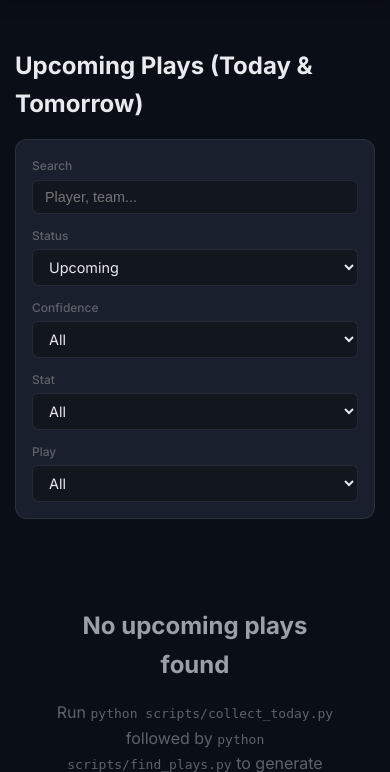
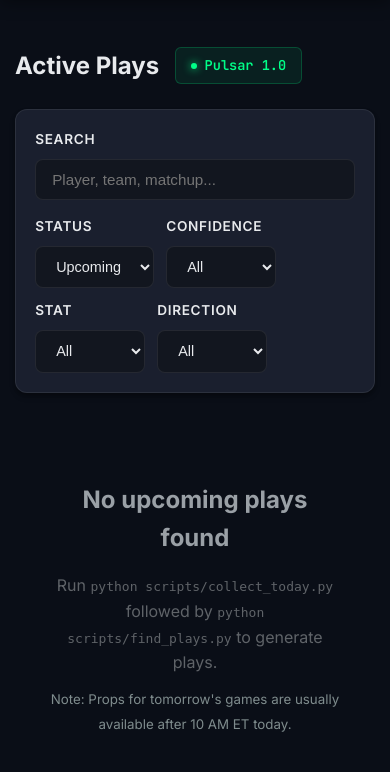
Before and after one commit to ahicks5/betsHF, a Flask app: page /plays/today in a window 390 px wide. Shown: the part 164-936 px from the top of the page. After the commit the page ends 896 px from the top, so only its background shows below. Run offline with Flask 3, Linux system fonts and the light colour scheme; data that the repository does not hold is empty.

Commit message:
Add Pulsar 1.0 branding, redesign filters, improve page titles
PULSAR 1.0 MODEL BRANDING:
- Added glowing green badge with "Pulsar 1.0" to all pages
- Pulsing dot indicator shows model is active
- Appears on: Active Plays, Play History, Analytics Dashboard
- Clear indication this is the current model running

FILTER REDESIGN:
- Search box now prominent and larger on left
- Filter dropdowns grouped on right
- Bigger, bolder labels (uppercase, better color)
- Better spacing and padding
- Search input highlights green on focus
- Changed "Play" filter to "Direction" (clearer)
- Mobile: stacks vertically with search full-width

PAGE TITLE IMPROVEMENTS:
- "Upcoming Plays (Today & Tomorrow)" → "Active Plays" (tighter, concise)
- Better visual hierarchy with model badge
- Cleaner header layout

All pages now clearly show they're powered by Pulsar 1.0 model!

🤖 Generated with [Claude Code](https://claude.com/claude-code)

Co-Authored-By: Claude <noreply@anthropic.com>

```diff
--- a/templates/upcoming.html
+++ b/templates/upcoming.html
@@ -3,25 +3,38 @@
 {% block title %}Upcoming Plays - PropEdge{% endblock %}
 
 {% block content %}
-<h2 style="margin-bottom: 1rem;">Upcoming Plays (Today & Tomorrow)</h2>
+<!-- Page Header with Model Branding -->
+<div style="display: flex; align-items: center; gap: 1rem; margin-bottom: 1.5rem; flex-wrap: wrap;">
+    <h2 style="margin: 0;">Active Plays</h2>
+    <div style="display: flex; align-items: center; gap: 0.5rem; padding: 0.4rem 0.9rem; background: rgba(0, 255, 136, 0.08); border: 1px solid rgba(0, 255, 136, 0.2); border-radius: 6px;">
+        <span style="width: 6px; height: 6px; background: var(--accent-green); border-radius: 50%; box-shadow: 0 0 8px var(--accent-green);"></span>
+        <span style="font-family: 'JetBrains Mono', monospace; font-size: 0.85rem; font-weight: 600; color: var(--accent-green);">Pulsar 1.0</span>
+    </div>
+</div>
 
-<!-- Compact Filters -->
-<div class="filters" style="padding: 1rem;">
-    <form method="get" style="display: grid; grid-template-columns: repeat(auto-fit, minmax(150px, 1fr)); gap: 0.75rem; align-items: end;">
-        <div>
-            <label style="font-size: 0.75rem; color: var(--text-dim); margin-bottom: 0.25rem; display: block;">Search</label>
+<!-- Redesigned Filters -->
+<div class="card" style="padding: 1.2rem; margin-bottom: 1.5rem;">
+    <form method="get">
+        <div style="display: flex; gap: 1rem; align-items: end; flex-wrap: wrap;">
+            <!-- Search Box (Prominent) -->
+            <div style="flex: 1; min-width: 250px;">
+                <label style="font-size: 0.85rem; font-weight: 600; color: var(--text-primary); margin-bottom: 0.5rem; display: block; text-transform: uppercase; letter-spacing: 0.05em;">Search</label>
                 <input
                     type="text"
                     id="search-input"
-                placeholder="Player, team..."
+                    placeholder="Player, team, matchup..."
                     onkeyup="filterTable()"
-                style="width: 100%; padding: 0.5rem 0.75rem; border: 1px solid var(--border); border-radius: 6px; background: var(--bg-secondary); color: var(--text-primary); font-size: 0.9rem;"
+                    style="width: 100%; padding: 0.7rem 1rem; border: 1px solid var(--border); border-radius: 8px; background: var(--bg-secondary); color: var(--text-primary); font-size: 0.95rem; transition: border-color 0.2s ease;"
+                    onfocus="this.style.borderColor='var(--accent-green)'"
+                    onblur="this.style.borderColor='var(--border)'"
                 />
             </div>
 
+            <!-- Filter Dropdowns -->
+            <div style="display: flex; gap: 0.75rem; flex-wrap: wrap;">
                 <div>
-            <label style="font-size: 0.75rem; color: var(--text-dim); margin-bottom: 0.25rem; display: block;">Status</label>
-            <select name="game_status" onchange="this.form.submit()" style="width: 100%; padding: 0.5rem 0.75rem; border: 1px solid var(--border); border-radius: 6px; background: var(--bg-secondary); color: var(--text-primary); cursor: pointer; font-size: 0.9rem;">
+                    <label style="font-size: 0.85rem; font-weight: 600; color: var(--text-primary); margin-bottom: 0.5rem; display: block; text-transform: uppercase; letter-spacing: 0.05em;">Status</label>
+                    <select name="game_status" onchange="this.form.submit()" style="padding: 0.7rem 1rem; border: 1px solid var(--border); border-radius: 8px; background: var(--bg-secondary); color: var(--text-primary); cursor: pointer; font-size: 0.9rem; min-width: 110px;">
                         <option value="active" {% if game_status_filter == 'active' %}selected{% endif %}>Active</option>
                         <option value="upcoming" {% if game_status_filter == 'upcoming' %}selected{% endif %}>Upcoming</option>
                         <option value="live" {% if game_status_filter == 'live' %}selected{% endif %}>Live</option>
@@ -30,8 +43,8 @@
                 </div>
 
                 <div>
-            <label style="font-size: 0.75rem; color: var(--text-dim); margin-bottom: 0.25rem; display: block;">Confidence</label>
-            <select name="confidence" onchange="this.form.submit()" style="width: 100%; padding: 0.5rem 0.75rem; border: 1px solid var(--border); border-radius: 6px; background: var(--bg-secondary); color: var(--text-primary); cursor: pointer; font-size: 0.9rem;">
+                    <label style="font-size: 0.85rem; font-weight: 600; color: var(--text-primary); margin-bottom: 0.5rem; display: block; text-transform: uppercase; letter-spacing: 0.05em;">Confidence</label>
+                    <select name="confidence" onchange="this.form.submit()" style="padding: 0.7rem 1rem; border: 1px solid var(--border); border-radius: 8px; background: var(--bg-secondary); color: var(--text-primary); cursor: pointer; font-size: 0.9rem; min-width: 110px;">
                         <option value="all" {% if confidence_filter == 'all' %}selected{% endif %}>All</option>
                         {% for conf in all_confidences %}
                         <option value="{{ conf }}" {% if confidence_filter == conf %}selected{% endif %}>{{ conf }}</option>
@@ -40,8 +53,8 @@
                 </div>
 
                 <div>
-            <label style="font-size: 0.75rem; color: var(--text-dim); margin-bottom: 0.25rem; display: block;">Stat</label>
-            <select name="stat" onchange="this.form.submit()" style="width: 100%; padding: 0.5rem 0.75rem; border: 1px solid var(--border); border-radius: 6px; background: var(--bg-secondary); color: var(--text-primary); cursor: pointer; font-size: 0.9rem;">
+                    <label style="font-size: 0.85rem; font-weight: 600; color: var(--text-primary); margin-bottom: 0.5rem; display: block; text-transform: uppercase; letter-spacing: 0.05em;">Stat</label>
+                    <select name="stat" onchange="this.form.submit()" style="padding: 0.7rem 1rem; border: 1px solid var(--border); border-radius: 8px; background: var(--bg-secondary); color: var(--text-primary); cursor: pointer; font-size: 0.9rem; min-width: 110px;">
                         <option value="all" {% if stat_filter == 'all' %}selected{% endif %}>All</option>
                         {% for stat in all_stats %}
                         <option value="{{ stat }}" {% if stat_filter == stat %}selected{% endif %}>{{ stat }}</option>
@@ -50,13 +63,15 @@
                 </div>
 
                 <div>
-            <label style="font-size: 0.75rem; color: var(--text-dim); margin-bottom: 0.25rem; display: block;">Play</label>
-            <select name="recommendation" onchange="this.form.submit()" style="width: 100%; padding: 0.5rem 0.75rem; border: 1px solid var(--border); border-radius: 6px; background: var(--bg-secondary); color: var(--text-primary); cursor: pointer; font-size: 0.9rem;">
+                    <label style="font-size: 0.85rem; font-weight: 600; color: var(--text-primary); margin-bottom: 0.5rem; display: block; text-transform: uppercase; letter-spacing: 0.05em;">Direction</label>
+                    <select name="recommendation" onchange="this.form.submit()" style="padding: 0.7rem 1rem; border: 1px solid var(--border); border-radius: 8px; background: var(--bg-secondary); color: var(--text-primary); cursor: pointer; font-size: 0.9rem; min-width: 110px;">
                         <option value="all" {% if recommendation_filter == 'all' %}selected{% endif %}>All</option>
                         {% for rec in all_recommendations %}
                         <option value="{{ rec }}" {% if recommendation_filter == rec %}selected{% endif %}>{{ rec }}</option>
                         {% endfor %}
                     </select>
+                </div>
+            </div>
         </div>
     </form>
 </div>
@@ -216,8 +231,13 @@
         }
 
         /* Stack filters on mobile */
-        .filters form {
-            grid-template-columns: 1fr !important;
+        .card form > div {
+            flex-direction: column !important;
+        }
+
+        .card form > div > div:first-child {
+            width: 100% !important;
+            min-width: 100% !important;
         }
     }
 </style>
```
Also changed, not shown: templates/history.html (+8 -1 lines), templates/stats.html (+8 -1 lines). Lines whose indentation alone changed are shown as unchanged.
